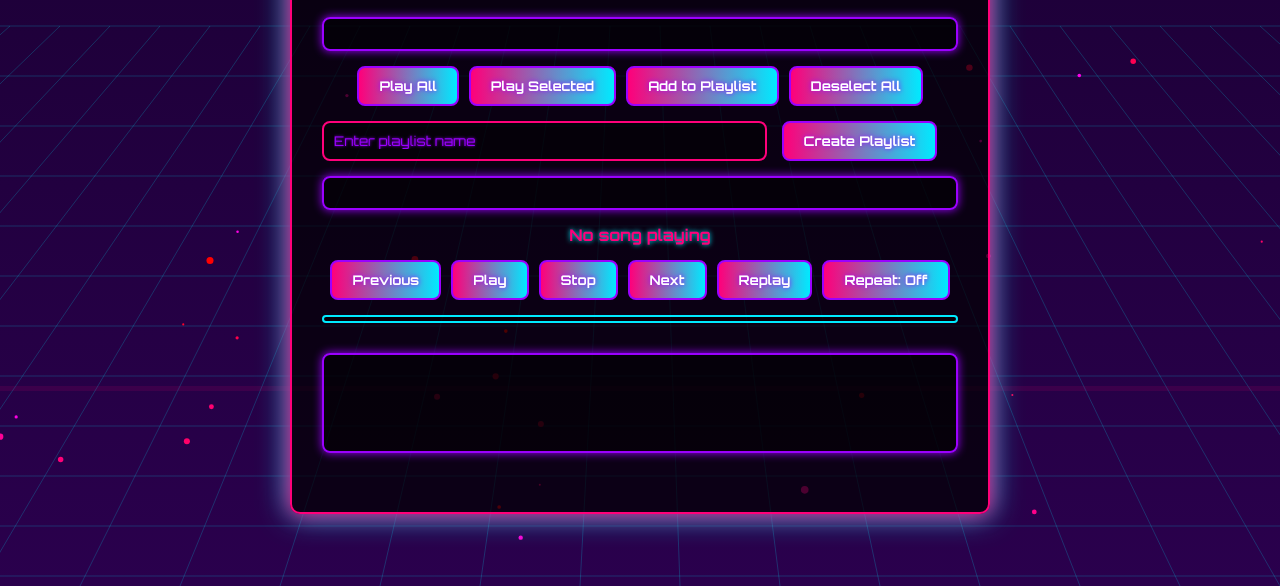
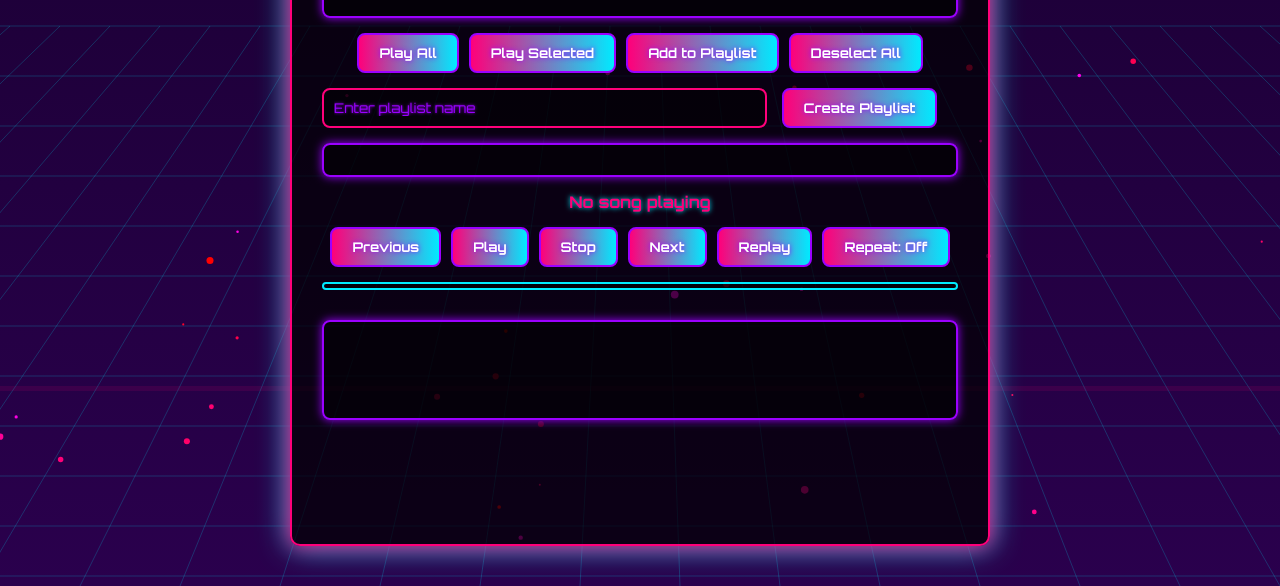
Before and after one commit to Aman-byte/musiclauncher, a plain HTML site: page index.html in a window 1280 px wide. Shown: the part 214-800 px from the top of the page. Drawn offline with Linux system fonts and the light colour scheme.

Commit message:
Update index.html

```diff
--- a/index.html
+++ b/index.html
@@ -17,14 +17,13 @@
             color: #e0e0ff;
             display: flex;
             justify-content: center;
-            align-items: center;
             min-height: 100vh;
             padding: 20px;
             position: relative;
-            overflow: hidden;
+            overflow-y: auto; /* Enable vertical scrolling */
         }
         #background-canvas {
-            position: absolute;
+            position: fixed; /* Fixed to stay behind content */
             top: 0;
             left: 0;
             width: 100%;
@@ -39,6 +38,7 @@
             border-radius: 10px;
             width: 700px;
             max-width: 95%;
+            margin: 20px auto; /* Center horizontally, add vertical margin */
             position: relative;
             z-index: 1;
         }
@@ -480,7 +480,7 @@
                 playFromHereBtn.className = 'play-from-here-btn';
                 playFromHereBtn.textContent = 'Play From Here';
                 playFromHereBtn.addEventListener('click', (e) => {
-                    e.stopPropagation(); // Prevent song selection
+                    e.stopPropagation();
                     const startIndex = parseInt(div.dataset.index);
                     currentPlaylist = Array.from({length: songs.length - startIndex}, (_, i) => startIndex + i);
                     currentSongIndex = 0;
@@ -490,7 +490,7 @@
                 div.appendChild(playFromHereBtn);
 
                 div.addEventListener('click', (e) => {
-                    if (e.target !== playFromHereBtn) { // Allow clicking song name for selection
+                    if (e.target !== playFromHereBtn) {
                         const idx = parseInt(div.dataset.index);
                         if (div.classList.toggle('selected')) {
                             if (!selectionOrder.includes(idx)) {
```
